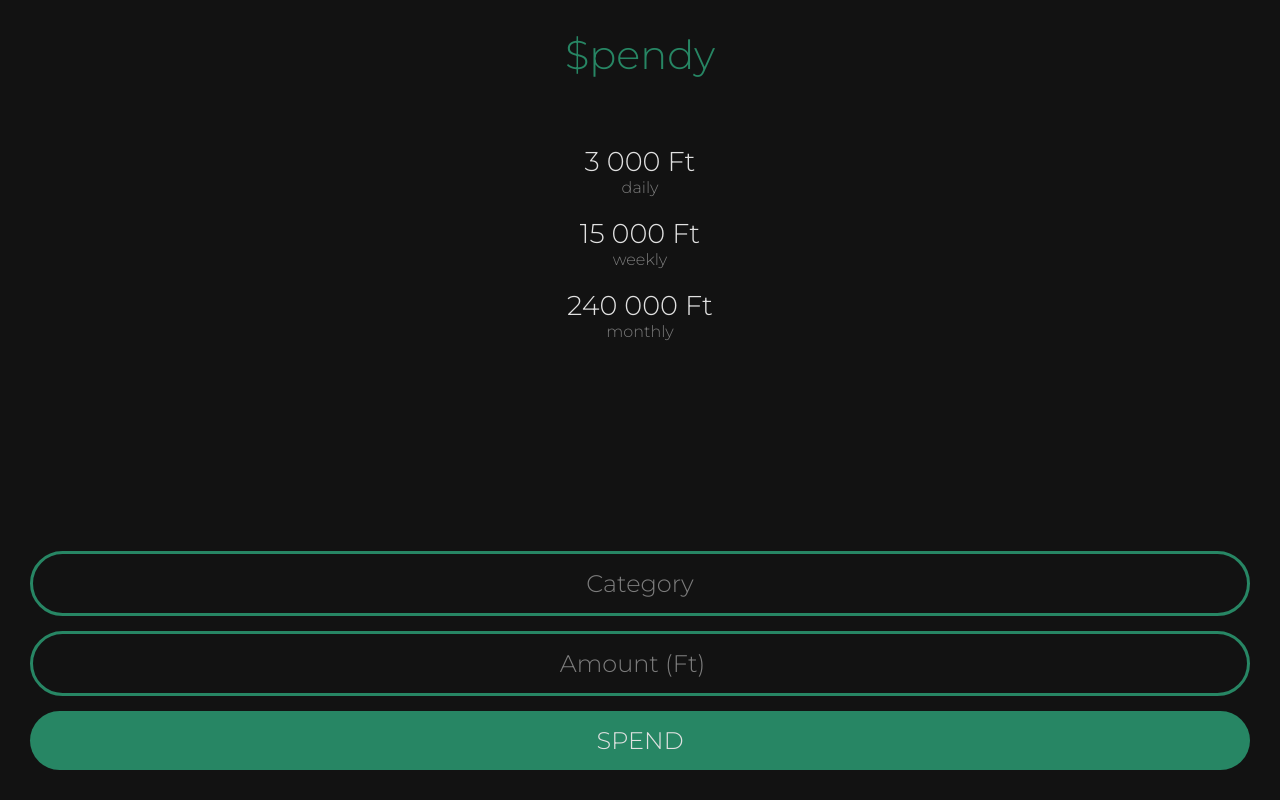
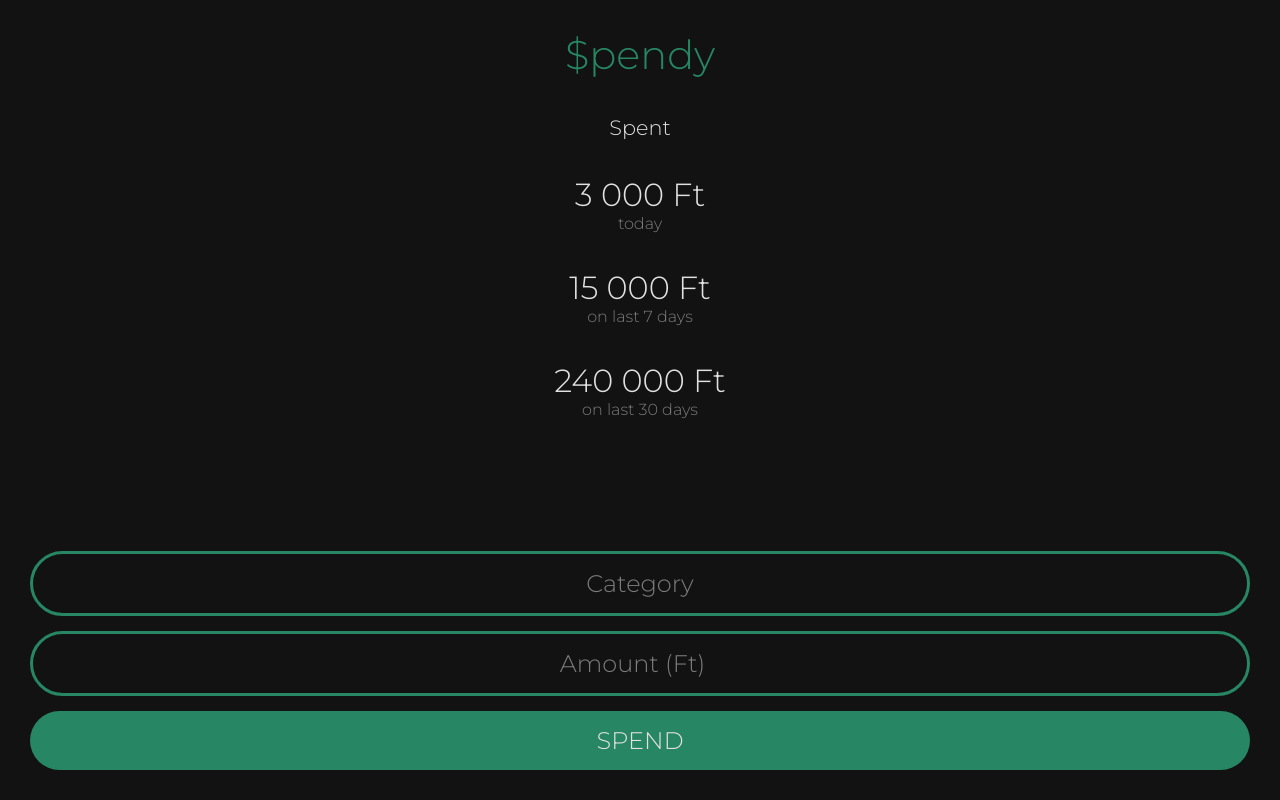
Before and after one commit to balintsoos/spendy, a plain HTML site: page index.html in a window 1280 px wide. Drawn offline with Linux system fonts and the light colour scheme.

Commit message:
feat(sum): copywrite sum labels

```diff
--- a/index.html
+++ b/index.html
@@ -15,17 +15,18 @@
   <div class="sp-logo">$pendy</div>
   <div class="sp-swipe-view-container">
     <div class="sp-swipe-view sp-sum-container">
+      <div class="sp-sum-title">Spent</div>
       <div class="sp-sum-category">
         <div class="sp-sum-value" id="sp-sum-daily-value">3 000 Ft</div>
-        <div class="sp-sum-label">daily</div>
+        <div class="sp-sum-label">today</div>
       </div>
       <div class="sp-sum-category">
         <div class="sp-sum-value" id="sp-sum-weekly-value">15 000 Ft</div>
-        <div class="sp-sum-label">weekly</div>
+        <div class="sp-sum-label">on last 7 days</div>
       </div>
       <div class="sp-sum-category">
         <div class="sp-sum-value" id="sp-sum-monthly-value">240 000 Ft</div>
-        <div class="sp-sum-label">monthly</div>
+        <div class="sp-sum-label">on last 30 days</div>
       </div>
     </div>
     <div class="sp-swipe-view sp-recent-container">
--- a/style.css
+++ b/style.css
@@ -49,20 +49,26 @@ body {
   flex: 0 0 100%;
   scroll-snap-align: start;
   scroll-snap-stop: always;
+  padding-left: var(--container-padding);
+  padding-right: var(--container-padding);
 }
 
 .sp-sum-container {
-  padding: var(--container-padding);
   color: var(--primary-font-color);
   text-align: center;
 }
 
+.sp-sum-title {
+  margin-bottom: 35px;
+  font-size: 1.3em;
+}
+
 .sp-sum-category {
-  margin-bottom: 20px;
+  margin-bottom: 35px;
 }
 
 .sp-sum-value {
-  font-size: 1.7em;
+  font-size: 2em;
 }
 
 .sp-sum-label {
@@ -70,7 +76,6 @@ body {
 }
 
 .sp-recent-container {
-  padding: var(--container-padding);
   color: var(--primary-font-color);
 }
 
@@ -82,7 +87,6 @@ body {
 }
 
 .sp-settings-container {
-  padding: var(--container-padding);
   color: var(--primary-font-color);
   display: flex;
   flex-direction: column;
```
